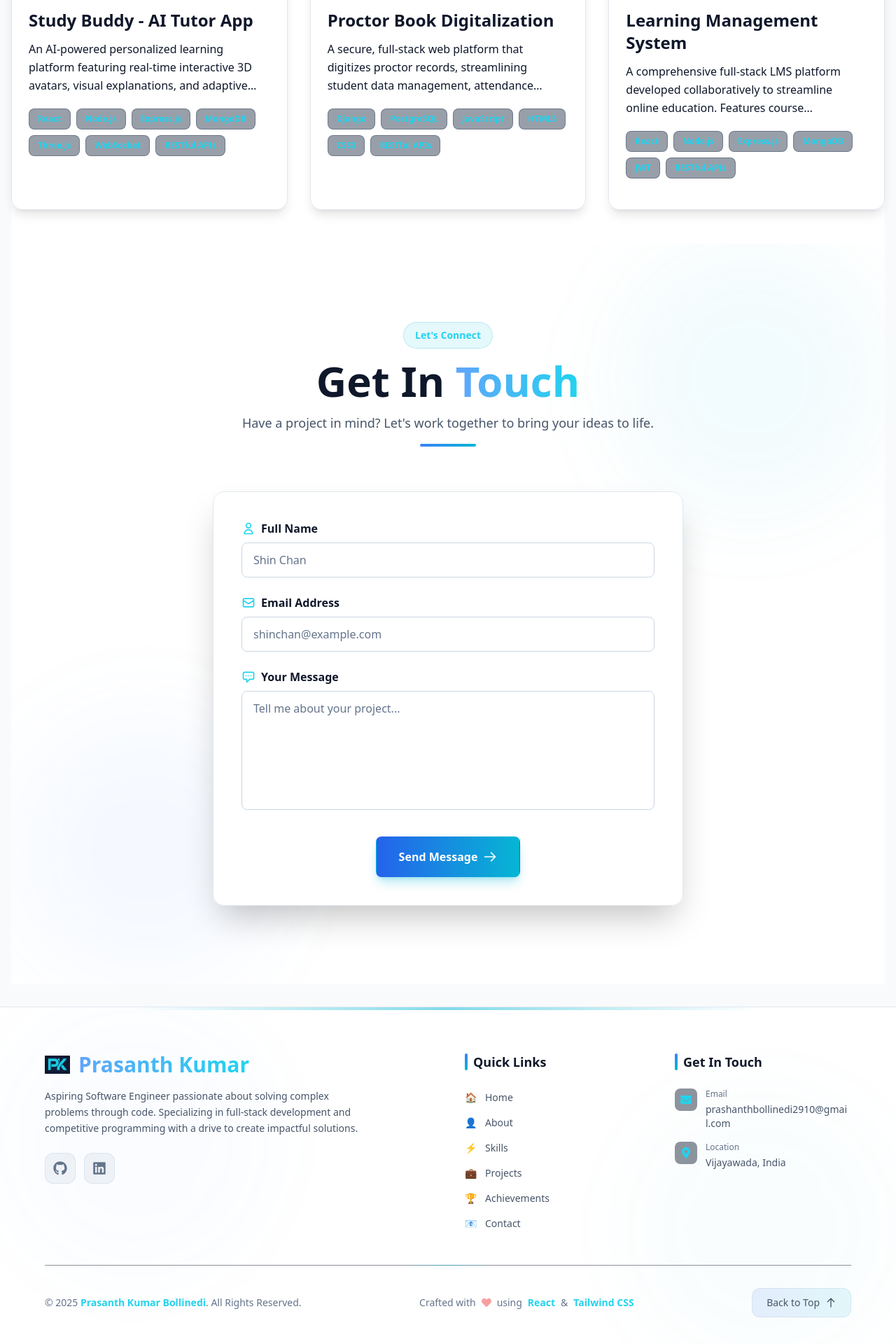
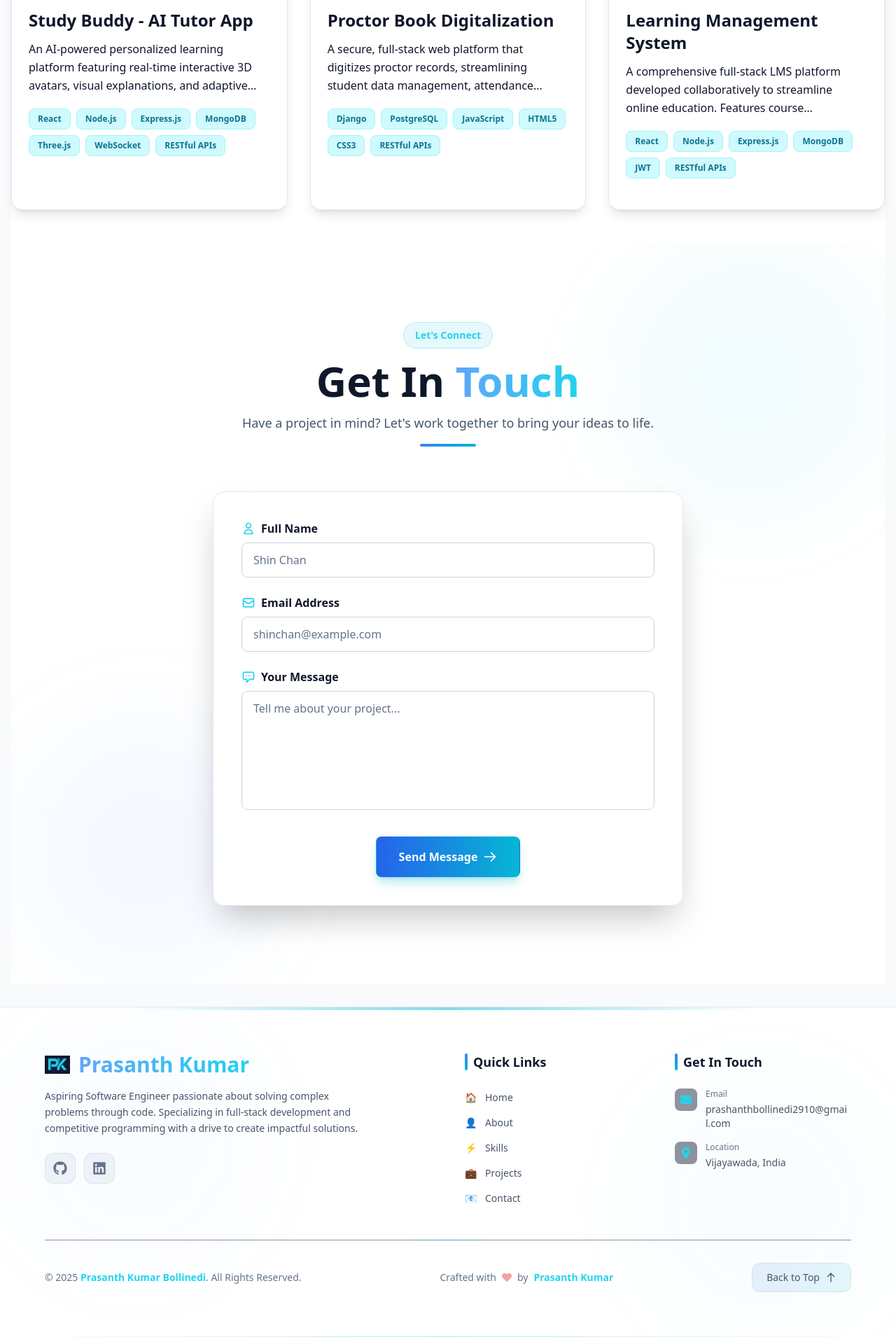
Before and after one commit to Prashanth291/my-portfolio, a React (Vite) app: page / in a window 1280 px wide. Shown: the part 4879-6799 px from the top of the page at 70% size. Built offline with nearby package versions, Linux system fonts and the light colour scheme.

Commit message:
Finishing Touch

```diff
--- a/src/components/Footer.tsx
+++ b/src/components/Footer.tsx
@@ -26,7 +26,6 @@ const Footer = () => {
     { name: 'About', url: '#about', icon: '👤' },
     { name: 'Skills', url: '#skills', icon: '⚡' },
     { name: 'Projects', url: '#projects', icon: '💼' },
-    { name: 'Achievements', url: '#achievements', icon: '🏆' },
     { name: 'Contact', url: '#contact', icon: '📧' },
   ];
 
@@ -181,10 +180,8 @@ const Footer = () => {
             <div className="flex items-center gap-2 text-slate-500 dark:text-slate-400">
               <span>Crafted with</span>
               <FaHeart className="text-red-500 animate-pulse" />
-              <span>using</span>
-              <span className="text-cyan-400 font-semibold">React</span>
-              <span>&</span>
-              <span className="text-cyan-400 font-semibold">Tailwind CSS</span>
+              <span>by</span>
+              <span className="text-cyan-400 font-semibold">Prasanth Kumar</span>
             </div>
 
             {/* Back to Top Button */}
--- a/src/components/ProjectCard.tsx
+++ b/src/components/ProjectCard.tsx
@@ -83,7 +83,7 @@ const ProjectCard = ({ project }: { project: Project }) => {
           {project.tags.map((tag) => (
             <span
               key={tag}
-              className="px-3 py-1.5 bg-slate-700/50 backdrop-blur-sm text-cyan-400 text-xs font-semibold rounded-lg border border-slate-600/50 hover:border-cyan-500/50 hover:bg-slate-700 transition-all duration-200"
+              className="px-3 py-1.5 bg-cyan-100 dark:bg-slate-700/50 backdrop-blur-sm text-cyan-700 dark:text-cyan-400 text-xs font-semibold rounded-lg border border-cyan-200 dark:border-slate-600/50 hover:border-cyan-400 hover:bg-cyan-200 dark:hover:bg-slate-700 transition-all duration-200"
             >
               {tag}
             </span>
```
